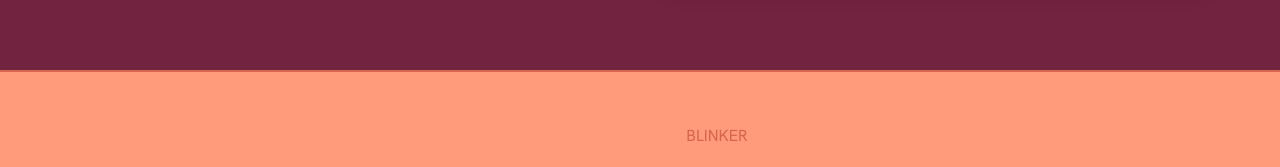
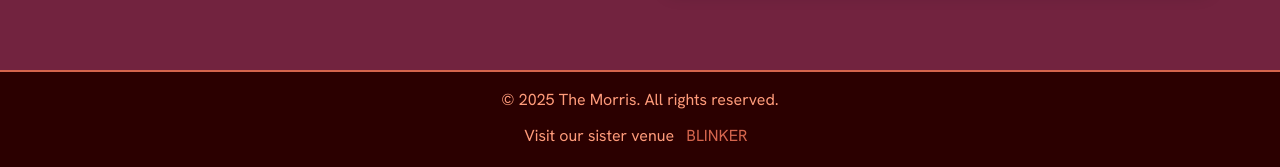
Before and after one commit to jimbobding/the-morris, a Next.js app: page /venues/cocktail-bar in a window 1280 px wide. Shown: the part 2082-2249 px from the top of the page. Built offline with nearby package versions, Linux system fonts and the light colour scheme.

Commit message:
changed footer colour

```diff
--- a/src/app/venues/[venueId]/page.tsx
+++ b/src/app/venues/[venueId]/page.tsx
@@ -97,10 +97,7 @@ export default function VenuePage() {
         )}
 
       {/* Dynamic Footer */}
-      <Footer
-        bgColor={colors.border} // secondary colour
-        textColor={colors.text}
-      />
+      <Footer />
     </>
   );
 }
--- a/src/components/Footer.tsx
+++ b/src/components/Footer.tsx
@@ -3,12 +3,7 @@
 import { usePathname } from "next/navigation";
 import { venueData } from "@/data/VenueData";
 
-type FooterProps = {
-  bgColor?: string;
-  textColor?: string;
-};
-
-export default function Footer({ bgColor, textColor }: FooterProps) {
+export default function Footer() {
   const pathname = usePathname();
   const segments = pathname.split("/");
   const venueSlug =
@@ -18,8 +13,12 @@ export default function Footer({ bgColor, textColor }: FooterProps) {
 
   const venue = venueData[venueSlug] || venueData.landing;
 
-  const bg = bgColor || venue.footBgColor || venue.backgroundColor || "#111111";
-  const text = textColor || venue.textColor || "#FFFFFF";
+  // Dynamic logic per venue
+  const bg =
+    venue.venueType === "pub"
+      ? venue.backgroundColor // pub uses main bg
+      : venue.footBgColor || venue.backgroundColor; // others use footBgColor if defined
+  const text = venue.textColor || "#FFFFFF";
   const accent = venue.hoverColor || venue.borderColor || "#FFB6C1";
 
   return (
--- a/src/components/Navbar/NavLinks.tsx
+++ b/src/components/Navbar/NavLinks.tsx
@@ -36,7 +36,7 @@ export default function NavLinks({ targetSlug, textColor, onClick }: Props) {
     { href: "#gallery", label: "Gallery" },
     { href: "#menu", label: "Menu" },
     { href: "#contact", label: "Contact" },
-    { href: "#opening", label: "Opening Hours" },
+    // { href: "#opening", label: "Opening Hours" },
   ];
 
   return (
```
